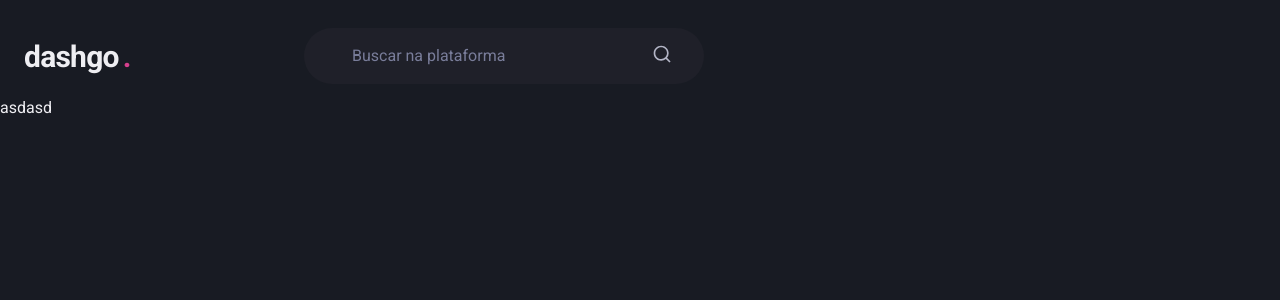
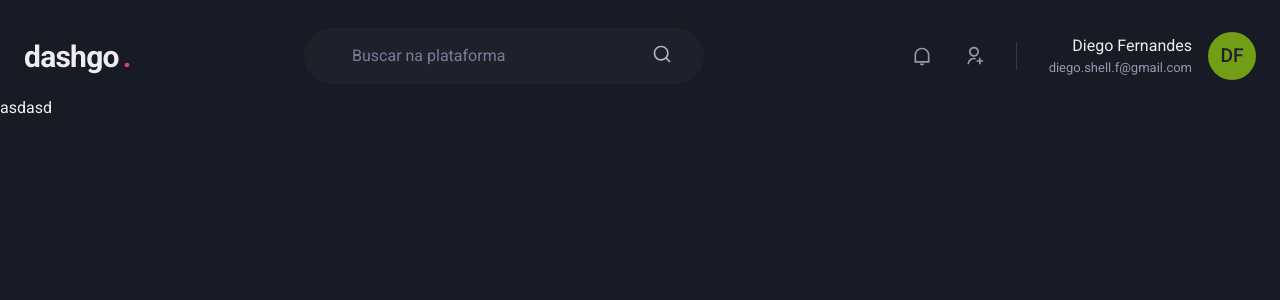
Before and after one commit to SidneyRoberto9/dashgo, a Next.js app: page /dashboard in a window 1280 px wide. Shown: the top 300 px of the page. Built offline with nearby package versions, Linux system fonts and the light colour scheme.

Commit message:
✨ feat: Add Avatar and icons in Header

```diff
--- a/src/components/Header.tsx
+++ b/src/components/Header.tsx
@@ -1,5 +1,9 @@
-import { Flex, Icon, Input, Text } from '@chakra-ui/react';
-import { RiSearchLine } from 'react-icons/ri';
+import { Avatar, Box, Flex, HStack, Icon, Input, Text } from '@chakra-ui/react';
+import {
+  RiNotificationLine,
+  RiSearchLine,
+  RiUserAddLine,
+} from 'react-icons/ri';
 
 export function Header() {
   return (
@@ -49,6 +53,32 @@
 
         <Icon as={RiSearchLine} fontSize={20} />
       </Flex>
+
+      <Flex align={'center'} ml={'auto'}>
+        <HStack
+          spacing={8}
+          mx={8}
+          pr={8}
+          py={1}
+          color={'gray.300'}
+          borderRightWidth={1}
+          borderColor={'gray.700'}
+        >
+          <Icon as={RiNotificationLine} fontSize={20} />
+          <Icon as={RiUserAddLine} fontSize={20} />
+        </HStack>
+
+        <Flex align={'center'}>
+          <Box mr={4} textAlign={'right'}>
+            <Text>Diego Fernandes</Text>
+            <Text color={'gray.300'} fontSize={'small'}>
+              diego.shell.f@gmail.com
+            </Text>
+          </Box>
+
+          <Avatar size={'md'} name="Diego Fernandes" />
+        </Flex>
+      </Flex>
     </Flex>
   );
 }
```
